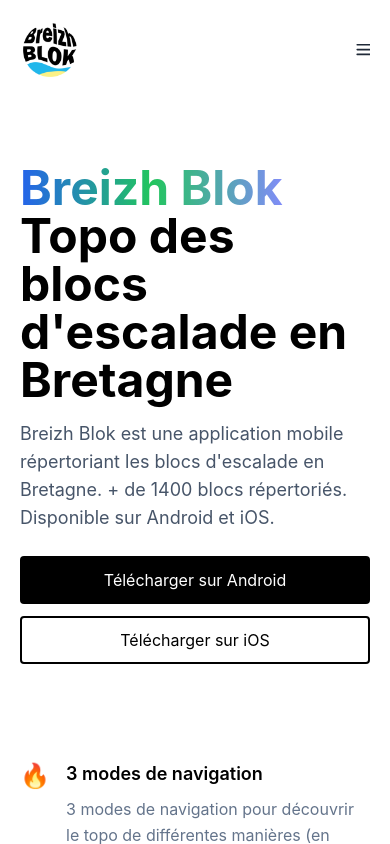
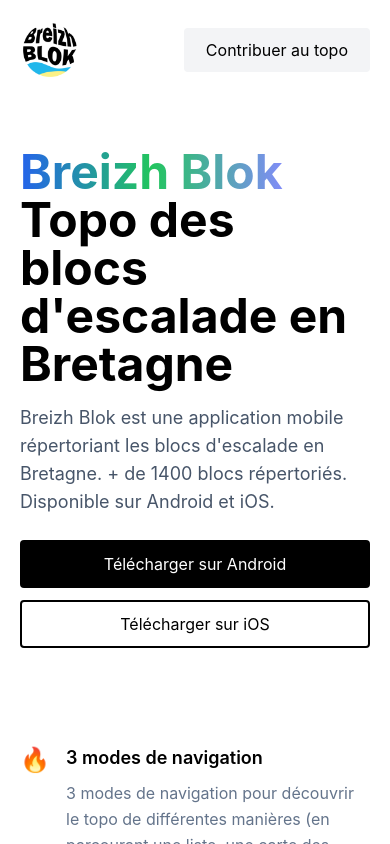
Before and after one commit to jeremyriverain/breizh-blok-landing-page, a Nuxt app: page / in a window 390 px wide. Shown: the top 844 px of the page. Built offline with nearby package versions, Linux system fonts and the light colour scheme.

Commit message:
🐛 fix navbar

```diff
--- a/components/landing/Hero.vue
+++ b/components/landing/Hero.vue
@@ -1,5 +1,5 @@
 <template>
-  <main class="grid lg:grid-cols-2 place-items-center pt-16 pb-8 md:pt-8">
+  <main class="grid lg:grid-cols-2 place-items-center pt-12 pb-8 md:pt-8">
     <div class="md:order-1 hidden md:block">
       <img
         src="~/assets/img/mockup-900.png"
@@ -7,7 +7,11 @@
         loading="eager"
         width="600"
         height="685"
-        srcset="~/assets/img/mockup-600.png 600w, ~/assets/img/mockup-900.png 900w, ~/assets/img/mockup-1200.png 1200W"
+        srcset="
+          ~/assets/img/mockup-600.png   600w,
+          ~/assets/img/mockup-900.png   900w,
+          ~/assets/img/mockup-1200.png 1200w
+        "
         sizes="600"
       />
     </div>
--- a/components/landing/Navbar.vue
+++ b/components/landing/Navbar.vue
@@ -1,11 +1,7 @@
-<script setup>
-const open = ref(false);
-</script>
-
 <template>
   <LandingContainer>
     <header class="flex flex-col lg:flex-row justify-between items-center my-5">
-      <div class="flex w-full lg:w-auto items-center justify-between">
+      <div class="flex w-full grow lg:w-auto items-center justify-between">
         <NuxtLink href="/" class="text-lg">
           <img
             src="~/assets/img/logo-200.png"
@@ -16,52 +12,12 @@
             height="60"
           />
         </NuxtLink>
-        <div class="block lg:hidden">
-          <button @click="open = !open" class="text-gray-800">
-            <svg
-              fill="currentColor"
-              class="w-4 h-4"
-              viewBox="0 0 20 20"
-              xmlns="http://www.w3.org/2000/svg"
-            >
-              <title>Menu</title>
-              <path
-                v-show="open"
-                fill-rule="evenodd"
-                clip-rule="evenodd"
-                d="M18.278 16.864a1 1 0 01-1.414 1.414l-4.829-4.828-4.828 4.828a1 1 0 01-1.414-1.414l4.828-4.829-4.828-4.828a1 1 0 011.414-1.414l4.829 4.828 4.828-4.828a1 1 0 111.414 1.414l-4.828 4.829 4.828 4.828z"
-              ></path>
-              <path
-                v-show="!open"
-                fill-rule="evenodd"
-                d="M4 5h16a1 1 0 010 2H4a1 1 0 110-2zm0 6h16a1 1 0 010 2H4a1 1 0 010-2zm0 6h16a1 1 0 010 2H4a1 1 0 010-2z"
-              ></path>
-            </svg>
-          </button>
-        </div>
-      </div>
-      <nav
-        class="w-full lg:w-auto mt-2 lg:flex lg:mt-0"
-        :class="{ block: open, hidden: !open }"
-      >
-        <div class="lg:hidden flex items-center mt-3 gap-4">
-          <div>
-            <LandingLink
-              href="/contribute"
-              styleName="muted"
-              block
-              size="md"
-              @click="open = !open"
+        <div class="flex">
+          <nav class="items-end">
+            <LandingLink href="/contribute" styleName="muted"
               >Contribuer au topo</LandingLink
             >
-          </div>
-        </div>
-      </nav>
-      <div>
-        <div class="hidden lg:flex items-center gap-4">
-          <LandingLink href="/contribute" styleName="muted"
-            >Contribuer au topo</LandingLink
-          >
+          </nav>
         </div>
       </div>
     </header>
```
